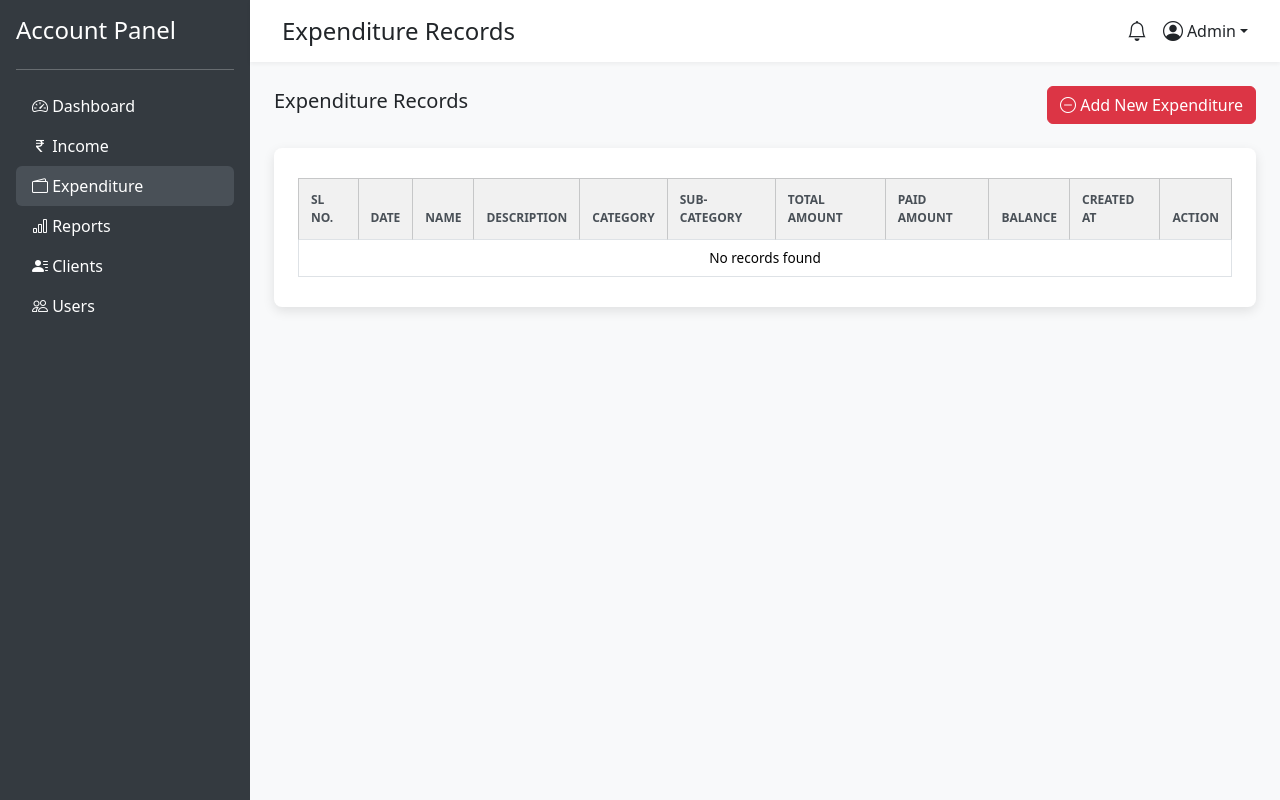
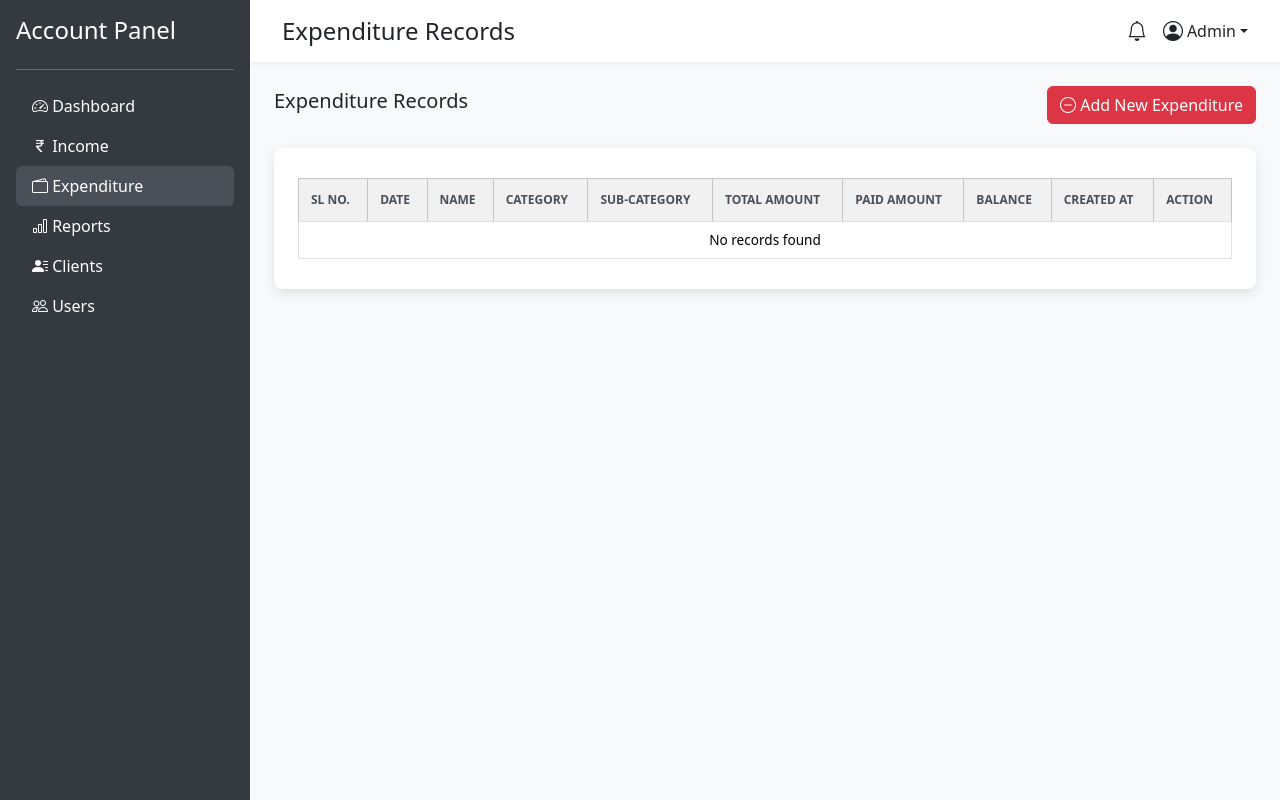
Before and after one commit to UKY171991/account.softpromis.com, a PHP site: page /new/expenditure.php in a window 1280 px wide. Run offline with PHP 8.4, Linux system fonts and the light colour scheme; data that the repository does not hold is empty; some libraries are stand-ins or nearby versions.

Commit message:
Update expenditure.php

```diff
--- a/new/expenditure.php
+++ b/new/expenditure.php
@@ -154,7 +154,6 @@ $result = $conn->query($sql);
                 <th>SL No.</th>
                 <th>Date</th>
                 <th>Name</th>
-                <th>Description</th>
                 <th>Category</th>
                 <th>Sub-category</th>
                 <th>Total Amount</th>
@@ -173,7 +172,6 @@ $result = $conn->query($sql);
                       echo "<td>" . $sl_no++ . "</td>";
                       echo "<td>" . htmlspecialchars($row['date']) . "</td>";
                       echo "<td>" . htmlspecialchars($row['name']) . "</td>";
-                      echo "<td>" . htmlspecialchars($row['description']) . "</td>";
                       echo "<td>" . htmlspecialchars($row['category']) . "</td>";
                       echo "<td>" . htmlspecialchars($row['subcategory']) . "</td>";
                       echo "<td>₹" . number_format($row['amount'], 2) . "</td>";
```
